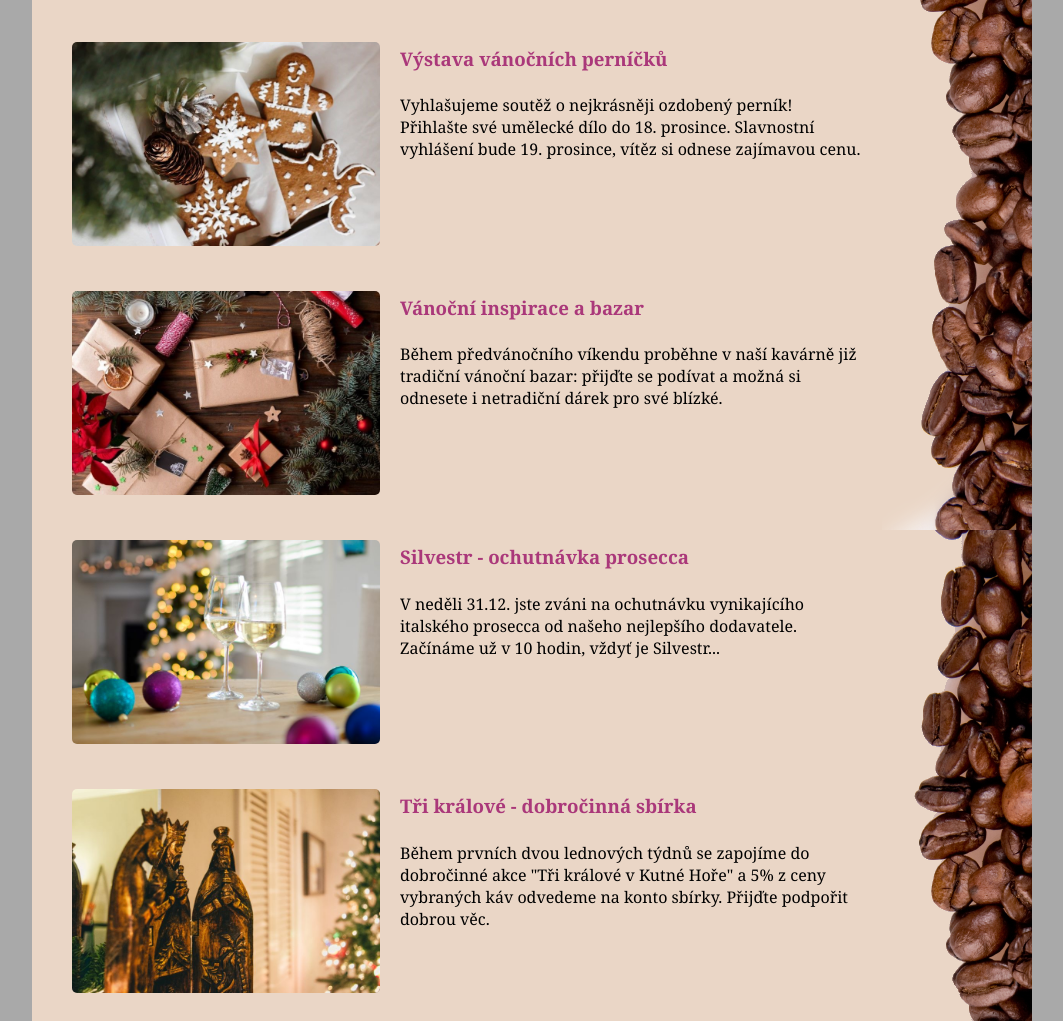
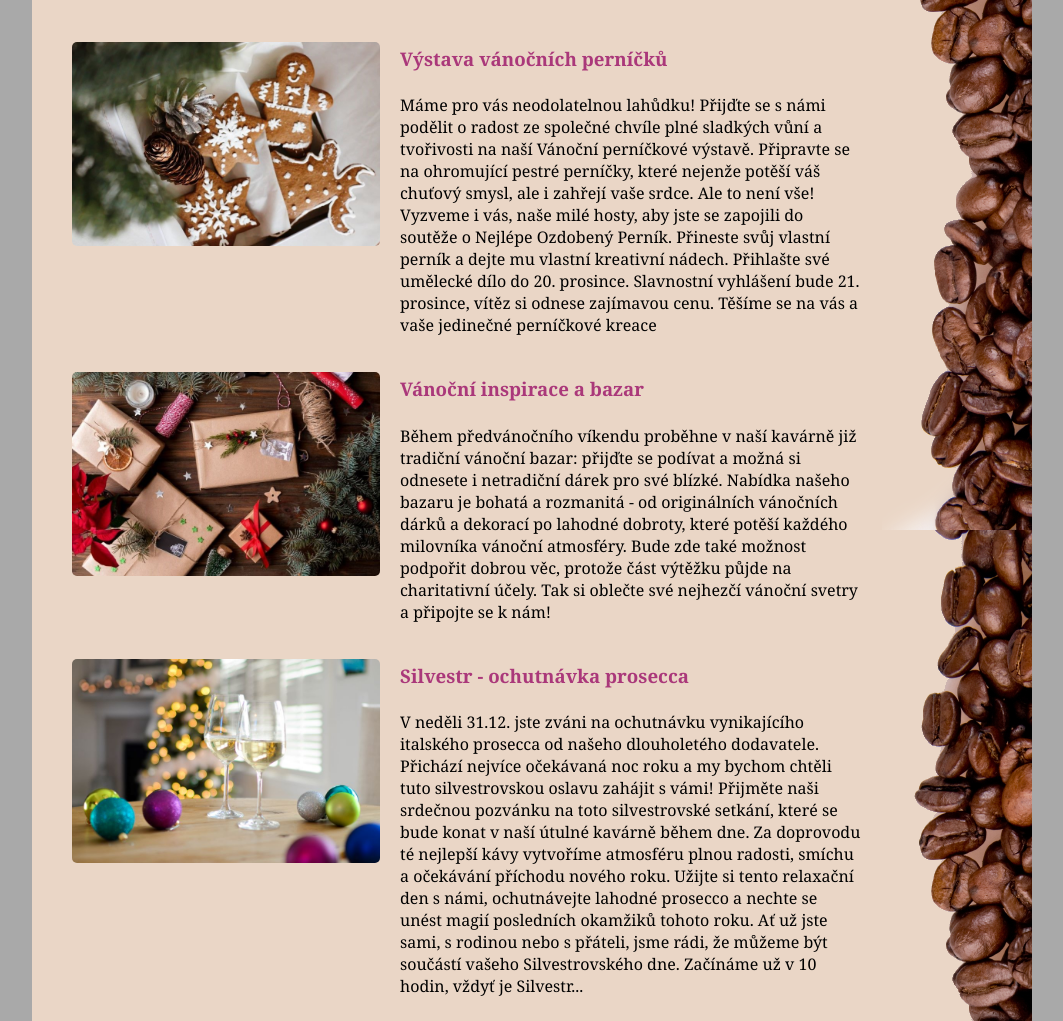
Before and after one commit to VeraPichnerova/cafe-ginny, an Eleventy site: page akce.html in a window 1280 px wide. Shown: the part 318-1339 px from the top of the page, without its empty margins (108-1171 px from the left). Built offline with nearby package versions, Linux system fonts and the light colour scheme; Eleventy itself is replaced by a stand-in of ours; files that its build step writes are made by us from their sources.

Commit message:
modified:   akce.html modified:   index.html

```diff
--- a/akce.html
+++ b/akce.html
@@ -10,7 +10,7 @@ title: Akce
             <div class="content">
                 <h3 class="content__subtitle">Výstava vánočních  perníčků</h3>
                 <p class="content__text">
-                    Vyhlašujeme soutěž o nejkrásněji ozdobený perník! Přihlašte své umělecké dílo do 18. prosince. Slavnostní vyhlášení bude 19. prosince, vítěz si odnese zajímavou cenu.</p>
+                    Máme pro vás neodolatelnou lahůdku! Přijďte se s námi podělit o radost ze společné chvíle plné sladkých vůní a tvořivosti na naší Vánoční perníčkové výstavě. Připravte se na ohromující pestré perníčky, které nejenže potěší váš chuťový smysl, ale i zahřejí vaše srdce. Ale to není vše! Vyzveme i vás, naše milé hosty, aby jste se zapojili do soutěže o Nejlépe Ozdobený Perník. Přineste svůj vlastní perník a dejte mu vlastní kreativní nádech. Přihlašte své umělecké dílo do 20. prosince. Slavnostní vyhlášení bude 21. prosince, vítěz si odnese zajímavou cenu. Těšíme se na vás a vaše jedinečné perníčkové kreace</p>
             </div>
 
             <div class="picture">
@@ -23,7 +23,7 @@ title: Akce
 
             <div class="content">
                 <h3 class="content__subtitle">Vánoční inspirace a bazar</h3>
-                <p class="content__text">Během předvánočního víkendu proběhne v naší kavárně již tradiční vánoční bazar: přijďte se podívat a možná si odnesete i netradiční dárek pro své blízké. </p>
+                <p class="content__text">Během předvánočního víkendu proběhne v naší kavárně již tradiční vánoční bazar: přijďte se podívat a možná si odnesete i netradiční dárek pro své blízké. Nabídka našeho bazaru je bohatá a rozmanitá - od originálních vánočních dárků a dekorací po lahodné dobroty, které potěší každého milovníka vánoční atmosféry. Bude zde také možnost podpořit dobrou věc, protože část výtěžku půjde na charitativní účely. Tak si oblečte své nejhezčí vánoční svetry a připojte se k nám! </p>
             </div>
 
             <div class="picture">
@@ -35,7 +35,7 @@ title: Akce
 
             <div class="content">
                 <h3 class="content__subtitle">Silvestr - ochutnávka prosecca</h3>
-                <p class="content__text">V neděli 31.12. jste zváni na ochutnávku vynikajícího italského prosecca od našeho nejlepšího dodavatele. Začínáme už v 10 hodin, vždyť je Silvestr...</p>
+                <p class="content__text">V neděli 31.12. jste zváni na ochutnávku vynikajícího italského prosecca od našeho dlouholetého dodavatele. Přichází nejvíce očekávaná noc roku a my bychom chtěli tuto silvestrovskou oslavu zahájit s vámi! Přijměte naši srdečnou pozvánku na toto silvestrovské setkání, které se bude konat v naší útulné kavárně během dne. Za doprovodu té nejlepší kávy vytvoříme atmosféru plnou radosti, smíchu a očekávání příchodu nového roku. Užijte si tento relaxační den s námi, ochutnávejte lahodné prosecco a nechte se unést magií posledních okamžiků tohoto roku. Ať už jste sami, s rodinou nebo s přáteli, jsme rádi, že můžeme být součástí vašeho Silvestrovského dne. Začínáme už v 10 hodin, vždyť je Silvestr...</p>
             </div>
 
             <div class="picture">
@@ -48,7 +48,7 @@ title: Akce
 
             <div class="content">
                 <h3 class="content__subtitle">Tři králové - dobročinná sbírka</h3>
-                <p class="content__text">Během prvních dvou lednových týdnů se zapojíme do dobročinné akce "Tři králové v Kutné Hoře" a 5% z ceny vybraných káv odvedeme na konto sbírky. Přijďte podpořit dobrou věc.
+                <p class="content__text">V průběhu prvních dvou lednových týdnů se naše kavárna zapojí do dobročinné akce "Tři králové v Kutné Hoře". Jste všichni srdečně vyzváni, abyste přišli a podpořili tuto skvělou věc! Z každé zakoupené kávy odvedeme 5% na konto sbírky, která přinese radost a pomoc tam, kde je to nejvíce potřeba. Vaše podpora má moc měnit životy a my jsme vděční, že ji můžeme společně realizovat. Takže neváhejte, přijďte si vychutnat výbornou kávu a zároveň podpořit ty, kteří to potřebují. Těšíme se na setkání s vámi!
                 </p>
             </div>
 
```
Also changed, not shown: index.html (+3 -2 lines).
